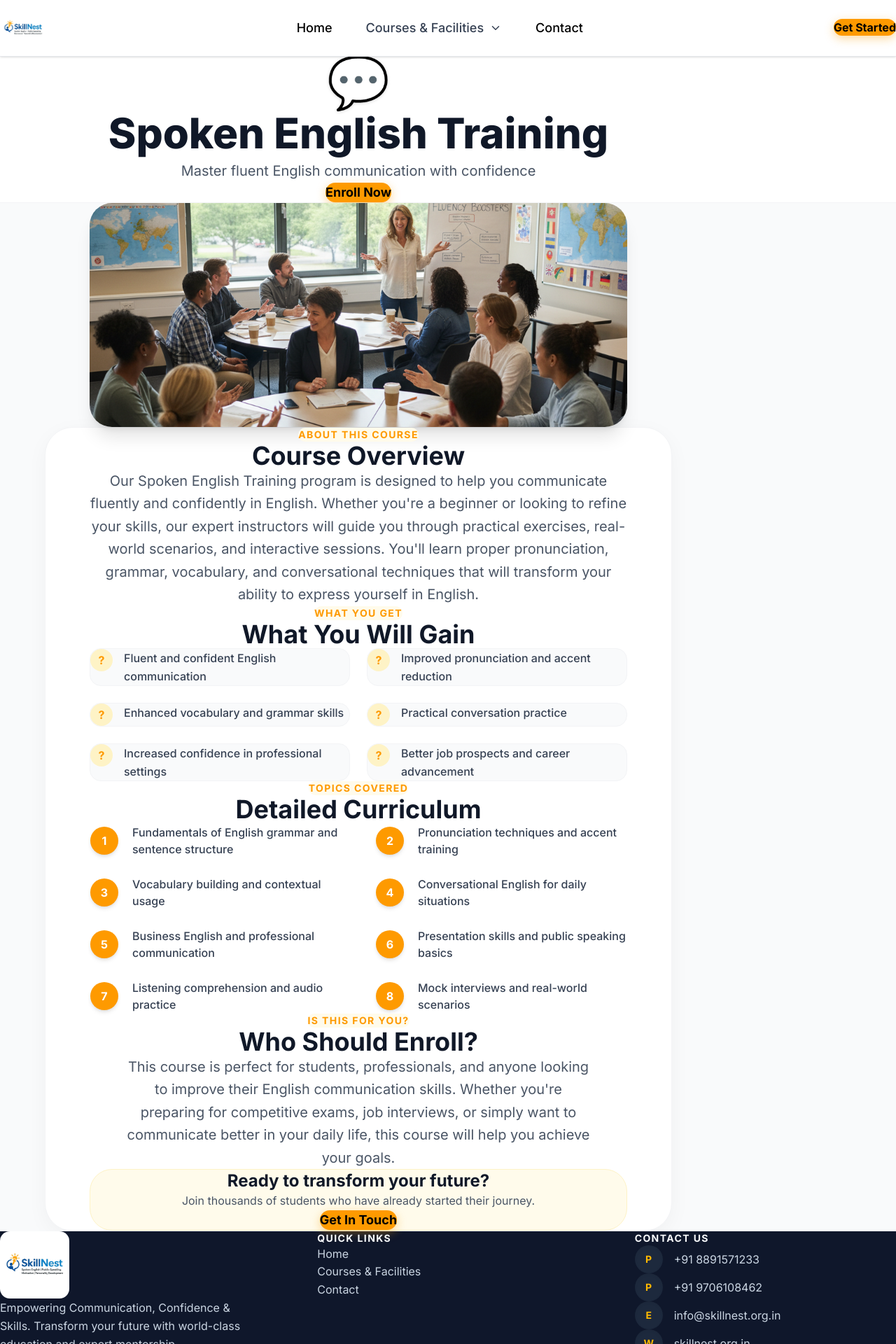
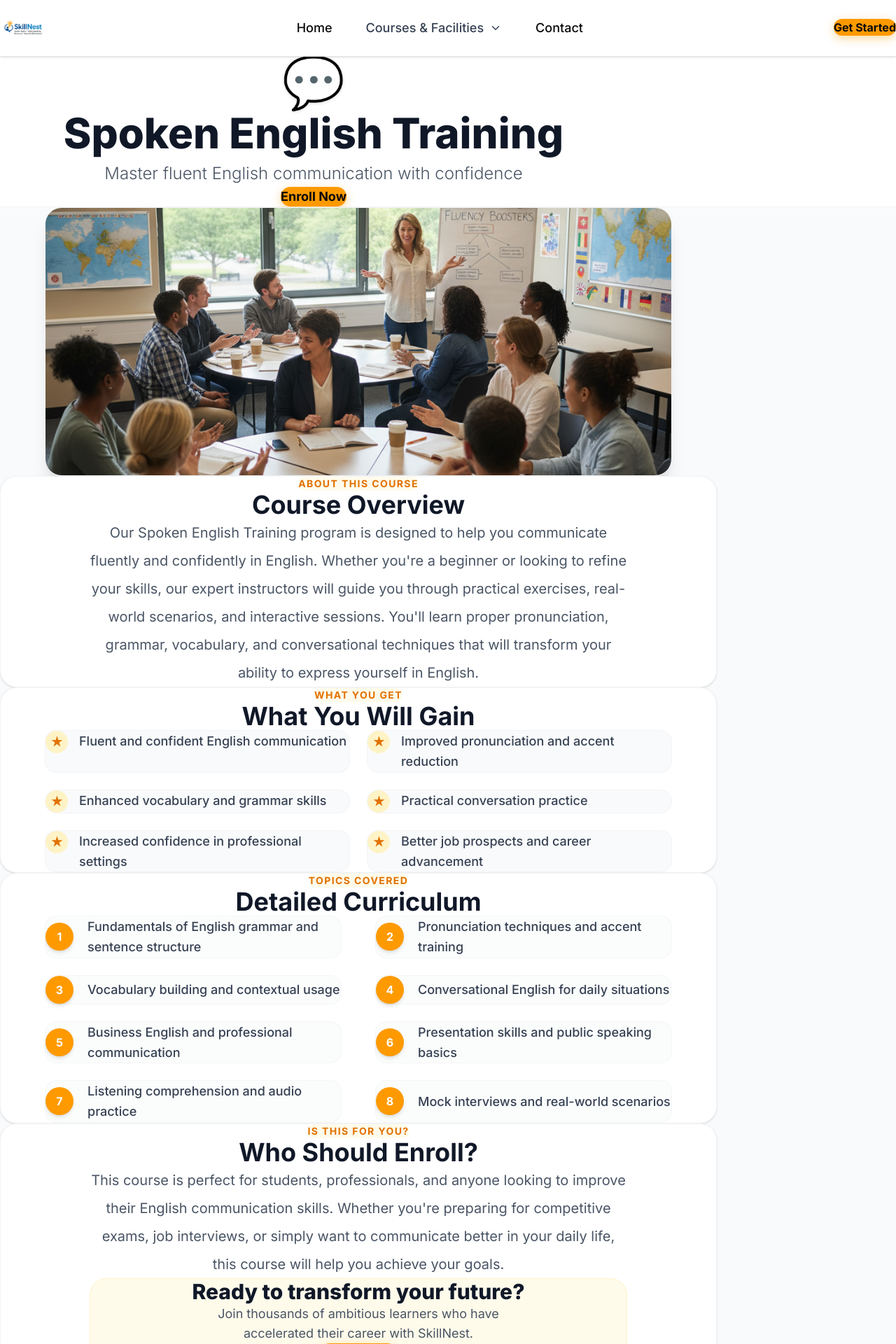
Before and after one commit to ari2387q/skillnest-website-build, a Next.js app: page /courses/spoken-english in a window 1280 px wide. Shown: the top 1920 px of the page at 70% size. Built offline with nearby package versions, Linux system fonts and the light colour scheme.

Commit message:
design: Lengthen all webpages with generous whitespace, center all paragraphs, expand card padding, and remove cramped containers

```diff
--- a/app/courses/[slug]/page.tsx
+++ b/app/courses/[slug]/page.tsx
@@ -15,18 +15,18 @@ export default async function CoursePage({
   if (!course) notFound()
 
   return (
-    <main className="min-h-screen bg-gray-50 flex flex-col">
+    <main className="min-h-screen bg-gray-50 dark:bg-slate-950 flex flex-col transition-colors">
       <Navigation />
 
-      {/* Hero Section */}
-      <section className="pt-32 pb-24 bg-white border-b border-gray-100 flex-none w-full">
-        <div className="w-full max-w-5xl mx-auto px-6 flex flex-col items-center justify-center text-center">
+      {/* Hero Header */}
+      <section className="pt-36 pb-24 bg-white dark:bg-slate-900 border-b border-gray-100 dark:border-slate-800 flex-none w-full">
+        <div className="w-full max-w-4xl mx-auto px-6 flex flex-col items-center justify-center text-center">
           <ScrollReveal delay={0} direction="up" className="flex flex-col items-center w-full">
-            <div className="text-7xl mb-10 drop-shadow-sm">{course.icon}</div>
-            <h1 className="text-4xl md:text-5xl lg:text-6xl font-extrabold text-gray-900 leading-tight mb-10">
+            <div className="text-7xl mb-8 drop-shadow-sm">{course.icon}</div>
+            <h1 className="text-4xl md:text-5xl lg:text-6xl font-extrabold text-gray-900 dark:text-white leading-tight mb-8 text-center">
               {course.title}
             </h1>
-            <p className="text-xl text-gray-600 max-w-2xl text-center mb-10 leading-relaxed">
+            <p className="text-xl md:text-2xl text-gray-600 dark:text-gray-400 max-w-2xl text-center mb-10 leading-relaxed font-light">
               {course.subtitle}
             </p>
             <Button href="/contact" size="lg">Enroll Now</Button>
@@ -34,87 +34,109 @@ export default async function CoursePage({
         </div>
       </section>
 
-      {/* Main Content */}
-      <section className="py-28 bg-gray-50 flex-1 w-full">
-        <div className="w-full max-w-5xl mx-auto px-6 flex flex-col items-center">
+      {/* Main Content Area */}
+      <section className="py-24 bg-gray-50 dark:bg-slate-950 flex-1 w-full">
+        <div className="w-full max-w-5xl mx-auto px-6 sm:px-8 flex flex-col items-center space-y-20">
 
-          <ScrollReveal delay={0} direction="up" className="w-full flex justify-center mb-28">
+          {/* Main Course Photo */}
+          <ScrollReveal delay={0} direction="up" className="w-full flex justify-center">
             <img
               src={course.image || "/placeholder.svg"}
               alt={course.title}
-              className="w-full max-w-3xl h-64 md:h-80 object-cover rounded-[2rem] shadow-xl"
+              className="w-full max-w-4xl h-72 md:h-96 object-cover rounded-3xl shadow-xl border border-gray-100 dark:border-slate-800"
             />
           </ScrollReveal>
 
-          <div className="bg-white rounded-[2.5rem] shadow-[0_8px_30px_rgb(0,0,0,0.04)] border border-gray-100 p-8 md:p-16 w-full max-w-4xl space-y-32">
-
-            {/* Overview */}
-            <ScrollReveal delay={0} direction="up" className="w-full flex flex-col items-center text-center">
-              <span className="inline-block text-amber-500 font-bold tracking-widest uppercase text-sm mb-4 bg-amber-50 px-4 py-1.5 rounded-full">
+          {/* Section 1: Overview Card */}
+          <ScrollReveal delay={0} direction="up" className="w-full">
+            <div className="bg-white dark:bg-slate-900 rounded-3xl border border-gray-100 dark:border-slate-800 p-10 md:p-14 shadow-sm text-center flex flex-col items-center">
+              <span className="inline-block text-amber-600 dark:text-amber-400 font-bold tracking-widest uppercase text-xs sm:text-sm mb-4 bg-amber-50 dark:bg-amber-900/30 px-5 py-2 rounded-full">
                 About This Course
               </span>
-              <h2 className="text-3xl md:text-4xl font-bold text-gray-900 mb-8">Course Overview</h2>
-              <p className="text-lg md:text-xl text-gray-600 leading-relaxed max-w-3xl">
+              <h2 className="text-3xl md:text-4xl font-bold text-gray-900 dark:text-white mb-6 text-center">
+                Course Overview
+              </h2>
+              <p className="text-lg md:text-xl text-gray-600 dark:text-gray-300 leading-loose max-w-3xl text-center">
                 {course.overview}
               </p>
-            </ScrollReveal>
+            </div>
+          </ScrollReveal>
 
-            {/* Benefits */}
-            <ScrollReveal delay={0} direction="up" className="w-full flex flex-col items-center">
-              <span className="inline-block text-amber-500 font-bold tracking-widest uppercase text-sm mb-4 bg-amber-50 px-4 py-1.5 rounded-full">
+          {/* Section 2: Benefits Card */}
+          <ScrollReveal delay={0} direction="up" className="w-full">
+            <div className="bg-white dark:bg-slate-900 rounded-3xl border border-gray-100 dark:border-slate-800 p-10 md:p-14 shadow-sm flex flex-col items-center text-center">
+              <span className="inline-block text-amber-600 dark:text-amber-400 font-bold tracking-widest uppercase text-xs sm:text-sm mb-4 bg-amber-50 dark:bg-amber-900/30 px-5 py-2 rounded-full">
                 What You Get
               </span>
-              <h2 className="text-3xl md:text-4xl font-bold text-gray-900 mb-12 text-center">What You Will Gain</h2>
+              <h2 className="text-3xl md:text-4xl font-bold text-gray-900 dark:text-white mb-12 text-center">
+                What You Will Gain
+              </h2>
 
-              <div className="grid md:grid-cols-2 gap-6 w-full max-w-3xl">
+              <div className="grid md:grid-cols-2 gap-6 w-full max-w-4xl">
                 {course.benefits.map((benefit: string, i: number) => (
-                  <div key={i} className="flex items-start gap-4 p-6 bg-gray-50 rounded-2xl border border-gray-100 hover:border-amber-200 transition-colors">
-                    <div className="w-8 h-8 rounded-full bg-amber-100 text-amber-500 flex items-center justify-center shrink-0 mt-0.5">
-                      <span className="text-base font-bold">?</span>
+                  <div key={i} className="flex items-start gap-4 p-6 bg-gray-50 dark:bg-slate-800/50 rounded-2xl border border-gray-100 dark:border-slate-700 text-left">
+                    <div className="w-8 h-8 rounded-full bg-amber-100 dark:bg-amber-900/50 text-amber-600 dark:text-amber-400 flex items-center justify-center shrink-0 mt-0.5">
+                      <span className="text-base font-bold">★</span>
                     </div>
-                    <span className="text-base text-gray-700 leading-relaxed font-medium">{benefit}</span>
+                    <span className="text-base md:text-lg text-gray-700 dark:text-gray-300 leading-relaxed font-medium">
+                      {benefit}
+                    </span>
                   </div>
                 ))}
               </div>
-            </ScrollReveal>
+            </div>
+          </ScrollReveal>
 
-            {/* Curriculum */}
-            <ScrollReveal delay={0} direction="up" className="w-full flex flex-col items-center">
-              <span className="inline-block text-amber-500 font-bold tracking-widest uppercase text-sm mb-4 bg-amber-50 px-4 py-1.5 rounded-full">
+          {/* Section 3: Curriculum Card */}
+          <ScrollReveal delay={0} direction="up" className="w-full">
+            <div className="bg-white dark:bg-slate-900 rounded-3xl border border-gray-100 dark:border-slate-800 p-10 md:p-14 shadow-sm flex flex-col items-center text-center">
+              <span className="inline-block text-amber-600 dark:text-amber-400 font-bold tracking-widest uppercase text-xs sm:text-sm mb-4 bg-amber-50 dark:bg-amber-900/30 px-5 py-2 rounded-full">
                 Topics Covered
               </span>
-              <h2 className="text-3xl md:text-4xl font-bold text-gray-900 mb-12 text-center">Detailed Curriculum</h2>
+              <h2 className="text-3xl md:text-4xl font-bold text-gray-900 dark:text-white mb-12 text-center">
+                Detailed Curriculum
+              </h2>
 
-              <div className="grid md:grid-cols-2 gap-x-12 gap-y-6 w-full max-w-3xl">
+              <div className="grid md:grid-cols-2 gap-x-12 gap-y-6 w-full max-w-4xl">
                 {course.curriculum.map((item: string, i: number) => (
-                  <div key={i} className="flex items-center gap-5 p-4 rounded-xl hover:bg-gray-50 transition-colors border border-transparent hover:border-gray-100">
+                  <div key={i} className="flex items-center gap-5 p-4 rounded-2xl bg-gray-50/60 dark:bg-slate-800/40 border border-gray-100/80 dark:border-slate-800 text-left">
                     <span className="flex items-center justify-center w-10 h-10 rounded-full bg-amber-500 text-white font-bold text-base shrink-0 shadow-md">
                       {i + 1}
                     </span>
-                    <span className="text-base text-gray-700 font-medium">{item}</span>
+                    <span className="text-base md:text-lg text-gray-700 dark:text-gray-300 font-medium leading-relaxed">
+                      {item}
+                    </span>
                   </div>
                 ))}
               </div>
-            </ScrollReveal>
+            </div>
+          </ScrollReveal>
 
-            {/* Target Audience */}
-            <ScrollReveal delay={0} direction="up" className="w-full flex flex-col items-center text-center">
-              <span className="inline-block text-amber-500 font-bold tracking-widest uppercase text-sm mb-4 bg-amber-50 px-4 py-1.5 rounded-full">
+          {/* Section 4: Target Audience & Enrollment CTA */}
+          <ScrollReveal delay={0} direction="up" className="w-full">
+            <div className="bg-white dark:bg-slate-900 rounded-3xl border border-gray-100 dark:border-slate-800 p-10 md:p-14 shadow-sm flex flex-col items-center text-center">
+              <span className="inline-block text-amber-600 dark:text-amber-400 font-bold tracking-widest uppercase text-xs sm:text-sm mb-4 bg-amber-50 dark:bg-amber-900/30 px-5 py-2 rounded-full">
                 Is This For You?
               </span>
-              <h2 className="text-3xl md:text-4xl font-bold text-gray-900 mb-8">Who Should Enroll?</h2>
-              <p className="text-lg md:text-xl text-gray-600 leading-relaxed max-w-2xl mb-12">
+              <h2 className="text-3xl md:text-4xl font-bold text-gray-900 dark:text-white mb-6 text-center">
+                Who Should Enroll?
+              </h2>
+              <p className="text-lg md:text-xl text-gray-600 dark:text-gray-300 leading-loose max-w-3xl text-center mb-12">
                 {course.targetAudience}
               </p>
 
-              <div className="bg-amber-50 rounded-[2rem] p-8 md:p-12 w-full max-w-3xl flex flex-col items-center text-center border border-amber-100">
-                <h3 className="text-2xl font-bold text-gray-900 mb-4">Ready to transform your future?</h3>
-                <p className="text-gray-600 mb-8">Join thousands of students who have already started their journey.</p>
+              <div className="bg-amber-50 dark:bg-slate-800/60 rounded-3xl p-10 md:p-14 w-full max-w-3xl flex flex-col items-center text-center border border-amber-100 dark:border-slate-700 space-y-4">
+                <h3 className="text-2xl md:text-3xl font-extrabold text-gray-900 dark:text-white">
+                  Ready to transform your future?
+                </h3>
+                <p className="text-gray-600 dark:text-gray-400 text-base md:text-lg pb-4 max-w-md">
+                  Join thousands of ambitious learners who have accelerated their career with SkillNest.
+                </p>
                 <Button href="/contact" size="lg">Get In Touch</Button>
               </div>
-            </ScrollReveal>
+            </div>
+          </ScrollReveal>
 
-          </div>
         </div>
       </section>
 
--- a/app/globals.css
+++ b/app/globals.css
@@ -146,8 +146,8 @@ html {
 }
 
 body {
-  background-color: hsl(var(--color-background));
-  color: hsl(var(--color-text));
+  background-color: var(--background);
+  color: var(--foreground);
 }
 
 a {
```
Also changed, not shown: components/courses-preview.tsx (+12 -9 lines), components/mission.tsx (+27 -23 lines).
